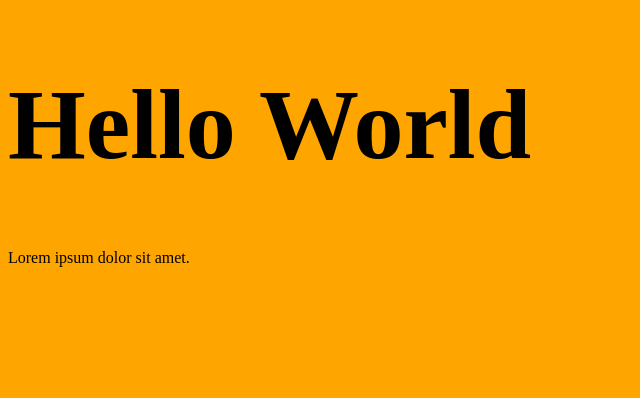
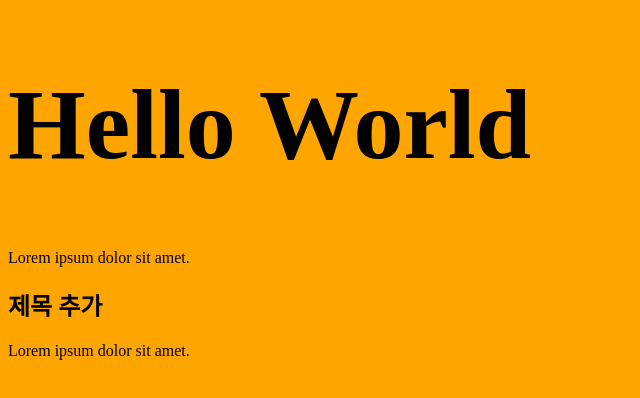
Before and after one commit to kangsungyoon/first_project, a plain HTML site: page index.html in a window 1280 px wide. Shown: the whole page, without its empty margins (0-640 px from the left). Drawn offline with Linux system fonts and the light colour scheme.

Commit message:
중제목 추가

```diff
--- a/index.html
+++ b/index.html
@@ -13,6 +13,8 @@
   <p>Lorem ipsum dolor sit amet.</p>
 
 
+  <h2>제목 추가</h2>
+  <p>Lorem ipsum dolor sit amet.</p>
 </body>
 
 </html>
```
